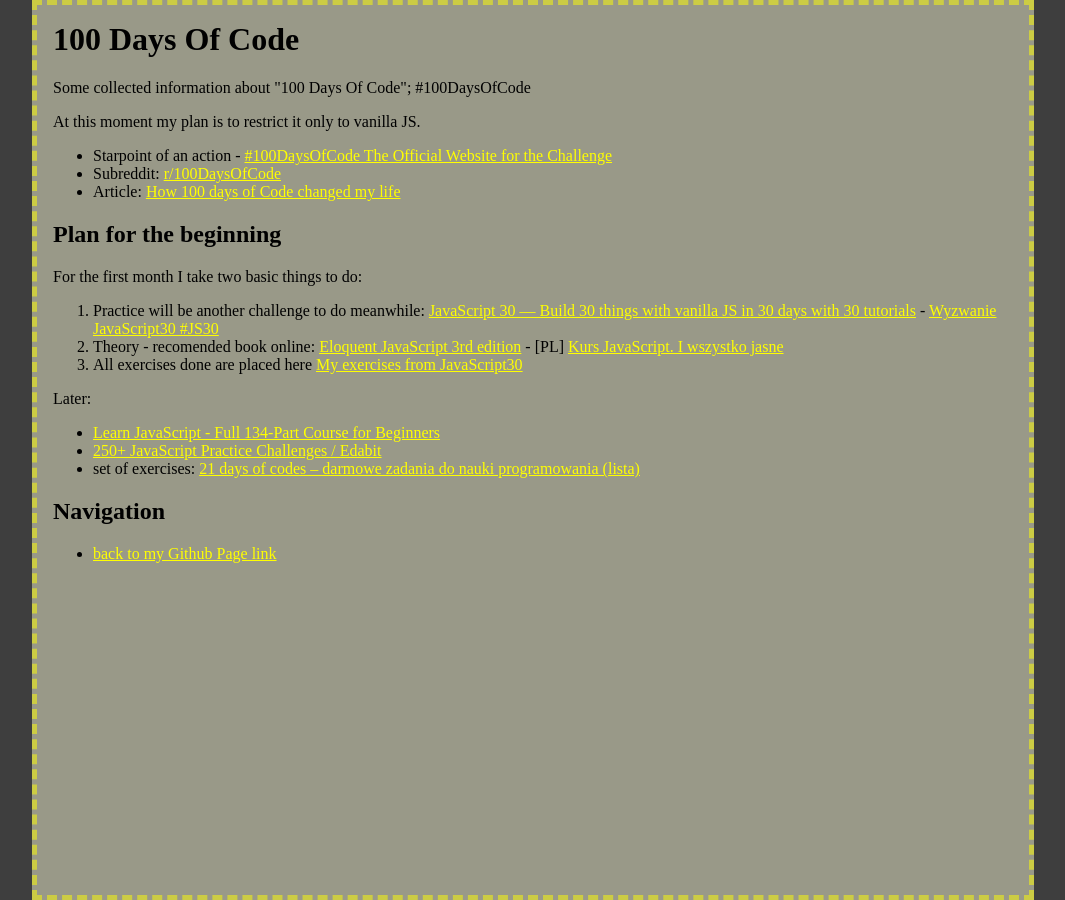
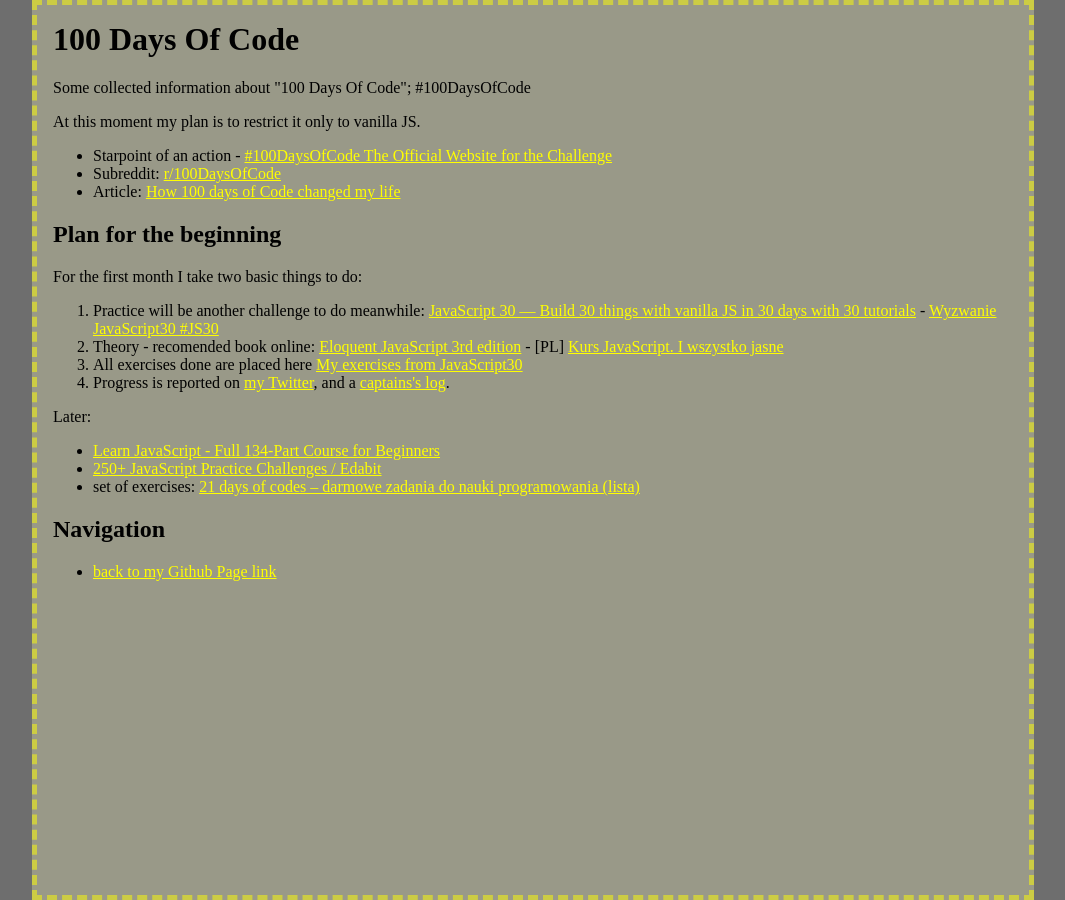
Before and after one commit to tdudkowski/tdudkowski.github.io, a Jekyll site: the page 100daysofcode.html, which Jekyll copies as it is, in a window 1280 px wide. Shown: the whole page, without its empty margins (107-1172 px from the left). Built offline with Jekyll 4.4.1, drawn with Linux system fonts in a browser that asks for light colours.

Commit message:
Update 100daysofcode.html

```diff
--- a/100daysofcode.html
+++ b/100daysofcode.html
@@ -11,7 +11,7 @@
             margin: 0;
             min-height: 100vh;
             display: flex;
-            background-color: #3e3e3e
+            background-color: #6e6e6e
         }
 
         main {
@@ -65,6 +65,7 @@
                     jasne</a></li>
             <li>All exercises done are placed here <a href="https://tdudkowski.github.io/JavaScript30">My
                     exercises from JavaScript30</a></li>
+            <li>Progress is reported on <a href="https://twitter.com/tdudkowski">my Twitter</a>, and a <a href="https://github.com/tdudkowski/100-days-of-code/blob/master/log.md">captains's log</a>.</li>
         </ol>
         <p>Later:</p>
         <ul>
```
